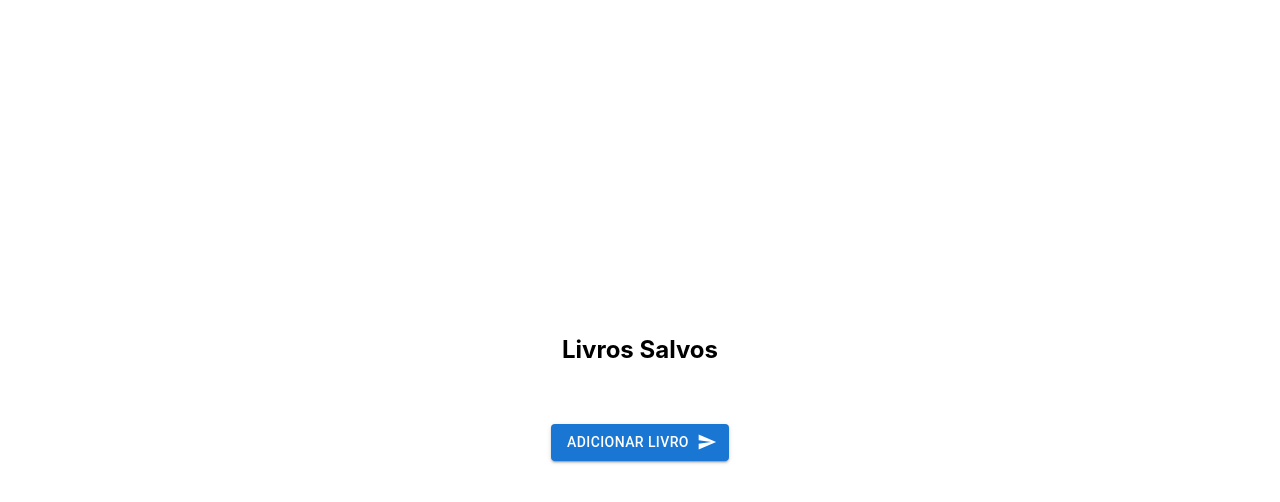
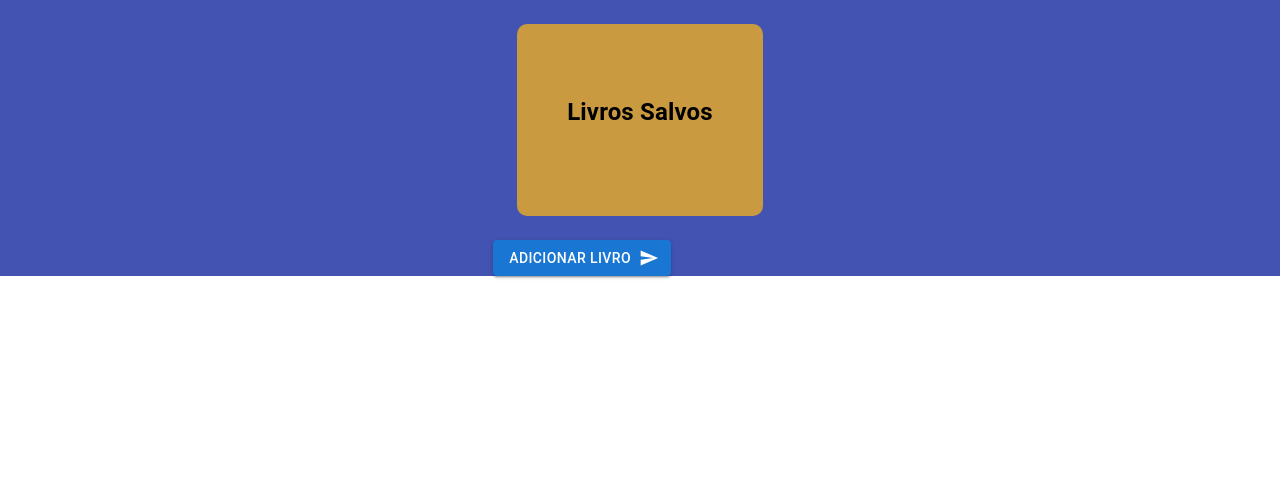
Before and after one commit to claudinei05/cadastro_de_livros, a React (Create React App) app: page / in a window 1280 px wide. Shown: the top 502 px of the page. Built offline with nearby package versions, Linux system fonts and the light colour scheme.

Commit message:
Estilização

```diff
--- a/src/App.tsx
+++ b/src/App.tsx
@@ -6,7 +6,7 @@ import { CssBaseline } from "@mui/material";
 function App() {
   return (
     <>
-      {/* <CssBaseline /> */}
+      <CssBaseline />
       <AppRoutes />
     </>
   );
--- a/src/componentes/TableLivros.tsx
+++ b/src/componentes/TableLivros.tsx
@@ -36,32 +36,39 @@ function ListaLivros() {
     setLivros(livrosSalvos);
   }
   return (
-    <div>
+    <Grid container display="flex">
+      <Grid item>
         <h2>Livros Salvos</h2>
         <List>
           {getSavedBooks().map((livro: Livro, index: number) => (
             <ListItem key={index}>
-            <Grid sx={{}}>
+              <Grid>
                 <ListItemText
                   primary={`Título: ${livro.title}`}
                   secondary={
                     <>
-                    <div className="alignRight">Autor: {livro.author}</div>
-                    <div className="alignRight">Genero: {livro.gender}</div>
-                    <div className="alignRight">
+                      <Grid container>
+                        <Grid container className="alignRight">
+                          Autor: {livro.author}
+                        </Grid>
+                        <Grid container className="alignRight">
+                          Genero: {livro.gender}
+                        </Grid>
+                        <Grid container className="alignRight">
                           Descrição: {livro.description}
-                    </div>
-                    <div className="alignRight">
+                        </Grid>
+                        <Grid container className="alignRight">
                           Ano da Publicação: {livro.publicationYear}
-                    </div>
-                    <div className="alignRight">
+                        </Grid>
+                        <Grid container className="alignRight">
                           Data do Registro: {livro.dateRegister}
-                    </div>
-                    <div className="alignRight">
+                        </Grid>
+                      </Grid>
+                      <Grid className="alignRight">
                         <Button
                           variant="contained"
                           endIcon={<EditIcon />}
-                        // onClick={handleOpen}
+                          // onClick={}
                         ></Button>
                         <Button
                           sx={{ m: 1 }}
@@ -69,7 +76,7 @@ function ListaLivros() {
                           endIcon={<DeleteIcon />}
                           onClick={() => handleDeleteLivro(index)}
                         ></Button>
-                    </div>
+                      </Grid>
                     </>
                   }
                 />
@@ -77,7 +84,8 @@ function ListaLivros() {
             </ListItem>
           ))}
         </List>
-    </div>
+      </Grid>
+    </Grid>
   );
 }
 
--- a/src/pages/Livros.tsx
+++ b/src/pages/Livros.tsx
@@ -1,5 +1,5 @@
 import React, { useState } from "react";
-import { Button, Grid } from "@mui/material";
+import { Button, Grid, Paper } from "@mui/material";
 import TabelasLivros from "../componentes/TableLivros";
 import ImgBackground from "../public/assets/biblioteca-magica.avif";
 import SendIcon from "@mui/icons-material/Send";
@@ -18,25 +18,37 @@ const Livros: React.FC = () => {
   };
 
   return (
-    <>
-      <div
-        style={{
-          //  // backgroundImage: `url(${ImgBackground})`,
-          backgroundSize: "cover",
-          minHeight: "100vh",
-          display: "flex",
-          flexDirection: "column",
-          justifyContent: "center",
-          alignItems: "center",
+    <Grid container>
+      <Grid
+        container
+        spacing={2}
+        sx={{
+          height: "100%",
+          padding: "0 5rem ",
+          backgroundColor: "#4253b1",
+        }}
+        justifyContent="center"
+      >
+        <Grid item>
+          <Paper
+            square
+            elevation={0}
+            sx={{
+              background: "#ca9a40",
+              color: "black",
+              borderRadius: "10px ",
+              padding: "50px",
+              m: 3,
             }}
           >
-        <Grid container justifyContent="center" alignItems="center">
+            <Grid>
               <Grid item>
                 <ListaLivros />
               </Grid>
             </Grid>
-        <Grid container justifyContent="center" alignItems="center">
-          <Grid item sx={{ m: 3 }}>
+          </Paper>
+          <Grid>
+            <Grid item alignItems="center">
               <Button
                 variant="contained"
                 endIcon={<SendIcon />}
@@ -46,10 +58,10 @@ const Livros: React.FC = () => {
               </Button>
             </Grid>
           </Grid>
-      </div>
-
+        </Grid>
         <FormAdicionarLivros open={open} onClose={handleClose} />
-    </>
+      </Grid>
+    </Grid>
   );
 };
 
```
Also changed, not shown: src/types/ListaLivrosType.ts (deleted, +0 -10 lines). Lines whose indentation alone changed are shown as unchanged.
